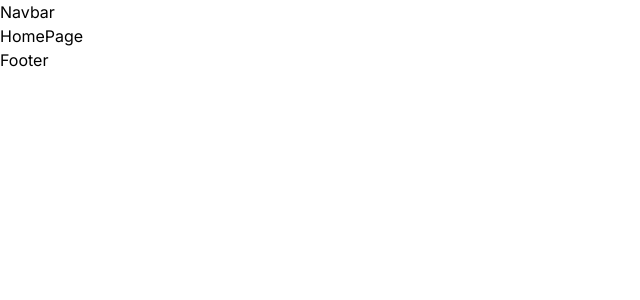
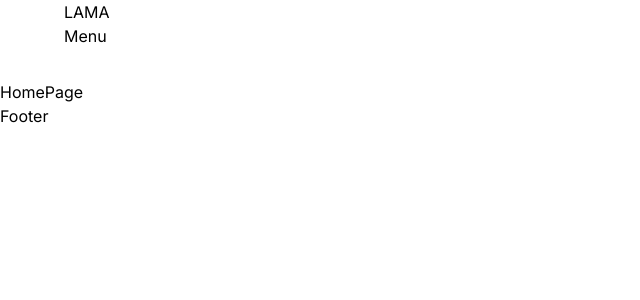
Before and after one commit to AramKim37/ecommerce-next, a Next.js app: page / in a window 1280 px wide. Shown: the top 300 px of the page, without its empty margins (0-640 px from the left). Built offline with nearby package versions, Linux system fonts and the light colour scheme.

Commit message:
add menu components

```diff
--- /dev/null
+++ b/src/components/Menu.tsx
@@ -0,0 +1,7 @@
+"use client";
+
+const Menu = () => {
+  return <div>Menu</div>;
+};
+
+export default Menu;
--- a/src/components/Navbar.tsx
+++ b/src/components/Navbar.tsx
@@ -1,4 +1,13 @@
+import Link from "next/link";
+import Menu from "./Menu";
+
 const Navbar = () => {
-  return <div>Navbar</div>;
+  return (
+    <div className="h-20 px-4 md:px-8 lg:px-16 xl:32 2xl:px-64">
+      {/* Mobile */}
+      <Link href="/">LAMA</Link>
+      <Menu />
+    </div>
+  );
 };
 export default Navbar;
```
